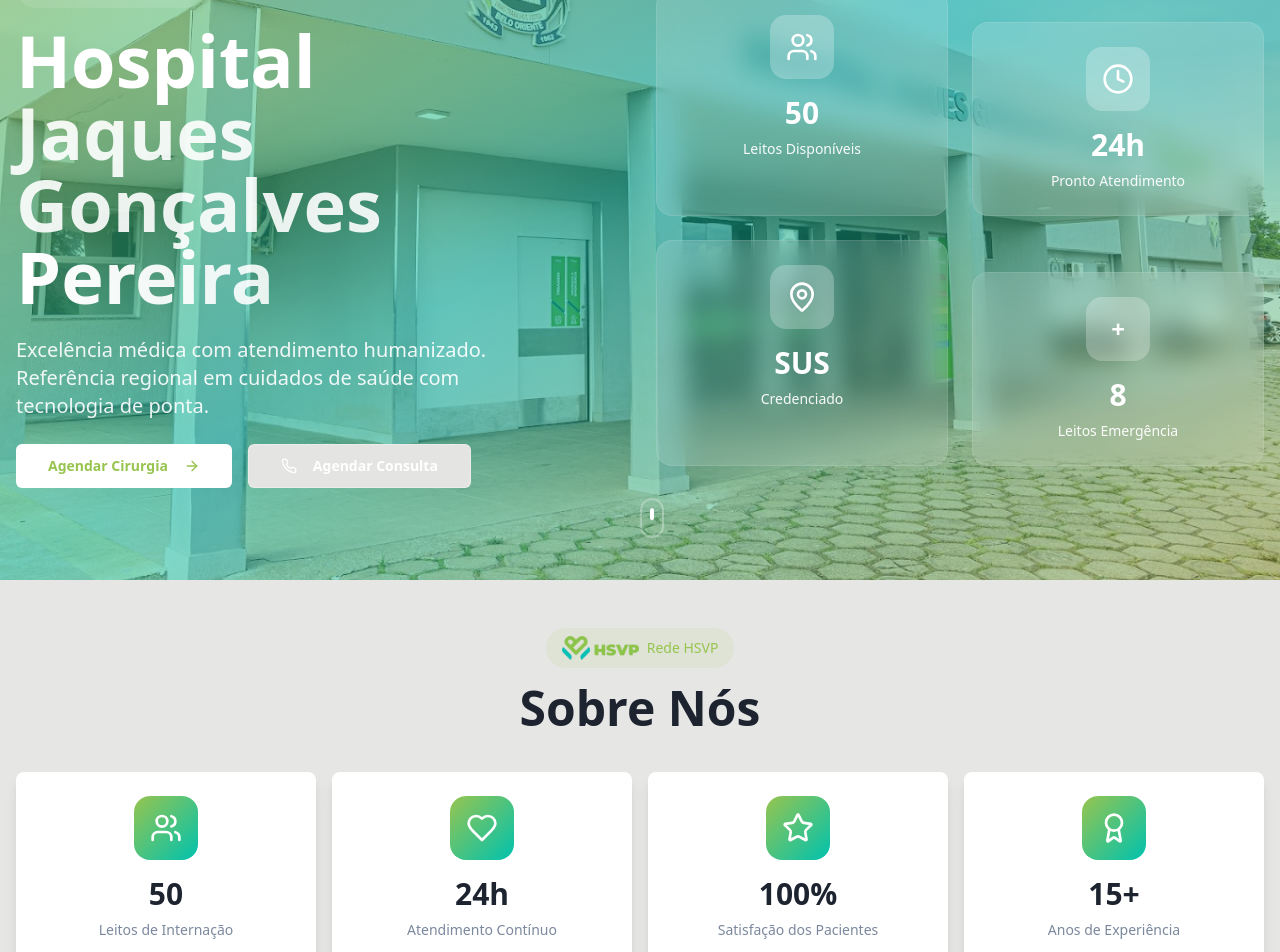
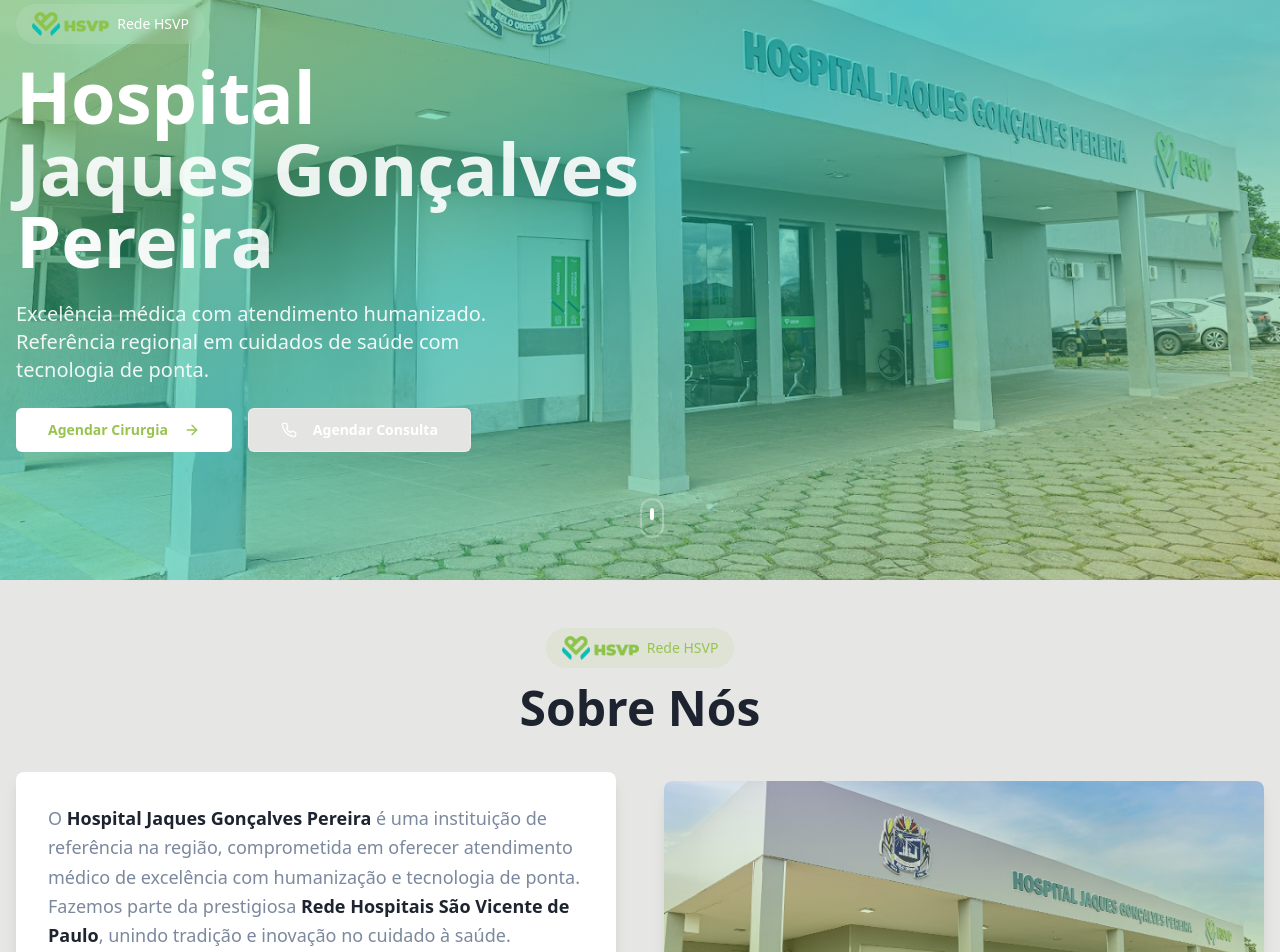
Before and after one commit to mataleone/vital-pages-launch, a React (Vite) app: page / in a window 1280 px wide. Shown: the part 220-1172 px from the top of the page. Built offline with nearby package versions, Linux system fonts and the light colour scheme.

Commit message:
Remover boxes informativos
Remove os boxes informativos da seção "Sobre Nós" e da seção principal do site, em frente à foto do hospital.

```diff
--- a/src/components/AboutSection.tsx
+++ b/src/components/AboutSection.tsx
@@ -1,16 +1,10 @@
 import { Card, CardContent } from "@/components/ui/card";
 import { Button } from "@/components/ui/button";
-import { Award, Users, Heart, Target, Star, CheckCircle, Shield } from "lucide-react";
+import { Heart, Target, Shield } from "lucide-react";
 import medicalTeam from "@/assets/medical-team.jpg";
 import hospitalInterior from "@/assets/hospital-interior.jpg";
 
 const AboutSection = () => {
-  const stats = [
-    { number: "50", label: "Leitos de Internação", icon: Users },
-    { number: "24h", label: "Atendimento Contínuo", icon: Heart },
-    { number: "100%", label: "Satisfação dos Pacientes", icon: Star },
-    { number: "15+", label: "Anos de Experiência", icon: Award }
-  ];
 
   const values = [
     {
@@ -57,21 +51,6 @@ const AboutSection = () => {
           </h2>
         </div>
 
-        {/* Stats Section */}
-        <div className="grid grid-cols-2 lg:grid-cols-4 gap-4 mb-10">{/* Reduced gaps and margin */}
-          {stats.map((stat, index) => (
-            <Card key={index} className="text-center border-0 shadow-lg bg-card hover:shadow-xl transition-all duration-300">
-              <CardContent className="p-6">
-                <div className="w-16 h-16 bg-gradient-to-br from-primary to-secondary rounded-2xl flex items-center justify-center mx-auto mb-4">
-                  <stat.icon className="w-8 h-8 text-white" />
-                </div>
-                <div className="text-3xl font-bold text-foreground mb-2">{stat.number}</div>
-                <div className="text-sm text-muted-foreground">{stat.label}</div>
-              </CardContent>
-            </Card>
-          ))}
-        </div>
-
         {/* About Content with Images */}
         <div className="grid lg:grid-cols-2 gap-12 items-center">
           <div>
--- a/src/components/ModernHero.tsx
+++ b/src/components/ModernHero.tsx
@@ -1,5 +1,5 @@
 import { Button } from "@/components/ui/button";
-import { ArrowRight, Phone, MapPin, Clock, Users } from "lucide-react";
+import { ArrowRight, Phone } from "lucide-react";
 
 const ModernHero = () => {
   return (
@@ -22,9 +22,9 @@ const ModernHero = () => {
       </div>
 
       <div className="relative z-20 container mx-auto px-4 py-12">{/* Reduced from py-20 */}
-        <div className="grid lg:grid-cols-2 gap-8 items-center h-screen">{/* Reduced gap from 12 to 8 */}
+        <div className="flex items-center h-screen">{/* Changed from grid lg:grid-cols-2 to flex */}
           {/* Left Content */}
-          <div className="text-white space-y-6">{/* Reduced from space-y-8 */}
+          <div className="text-white space-y-6 max-w-3xl">{/* Reduced from space-y-8 and added max-width */}
             <div className="space-y-4">
               <div className="inline-flex items-center space-x-2 bg-white/10 backdrop-blur-sm rounded-full px-3 md:px-4 py-2">
                 <img
@@ -68,42 +68,6 @@ const ModernHero = () => {
               </Button>
             </div>
           </div>
-
-          {/* Right Stats Cards */}
-          <div className="grid grid-cols-2 gap-6">
-            {/* Stats Cards with better transparency */}
-            <div className="bg-white/15 backdrop-blur-md rounded-2xl p-6 text-center text-white hover:bg-white/20 transition-all duration-300 border border-white/10">
-              <div className="w-16 h-16 bg-white/25 rounded-2xl flex items-center justify-center mx-auto mb-4">
-                <Users className="w-8 h-8" />
-              </div>
-              <div className="text-3xl font-bold mb-2">50</div>
-              <div className="text-sm opacity-95">Leitos Disponíveis</div>
-            </div>
-
-            <div className="bg-white/15 backdrop-blur-md rounded-2xl p-6 text-center text-white hover:bg-white/20 transition-all duration-300 mt-8 border border-white/10">
-              <div className="w-16 h-16 bg-white/25 rounded-2xl flex items-center justify-center mx-auto mb-4">
-                <Clock className="w-8 h-8" />
-              </div>
-              <div className="text-3xl font-bold mb-2">24h</div>
-              <div className="text-sm opacity-95">Pronto Atendimento</div>
-            </div>
-
-            <div className="bg-white/15 backdrop-blur-md rounded-2xl p-6 text-center text-white hover:bg-white/20 transition-all duration-300 border border-white/10">
-              <div className="w-16 h-16 bg-white/25 rounded-2xl flex items-center justify-center mx-auto mb-4">
-                <MapPin className="w-8 h-8" />
-              </div>
-              <div className="text-3xl font-bold mb-2">SUS</div>
-              <div className="text-sm opacity-95">Credenciado</div>
-            </div>
-
-            <div className="bg-white/15 backdrop-blur-md rounded-2xl p-6 text-center text-white hover:bg-white/20 transition-all duration-300 mt-8 border border-white/10">
-              <div className="w-16 h-16 bg-white/25 rounded-2xl flex items-center justify-center mx-auto mb-4">
-                <div className="text-2xl font-bold">+</div>
-              </div>
-              <div className="text-3xl font-bold mb-2">8</div>
-              <div className="text-sm opacity-95">Leitos Emergência</div>
-            </div>
-          </div>
         </div>
       </div>
 
```
